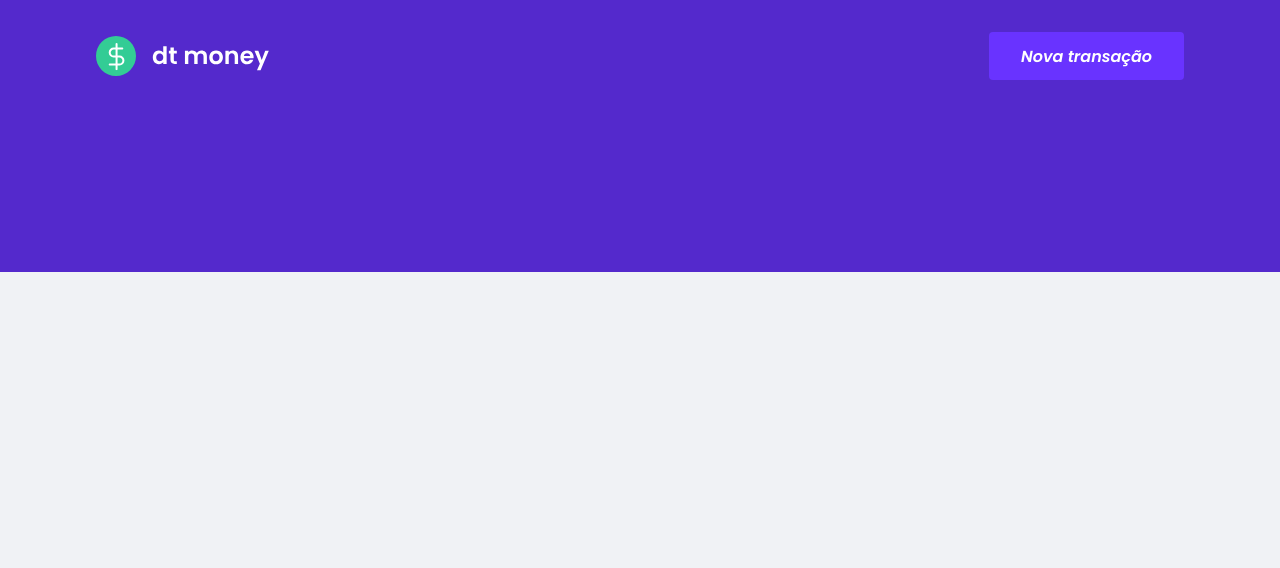
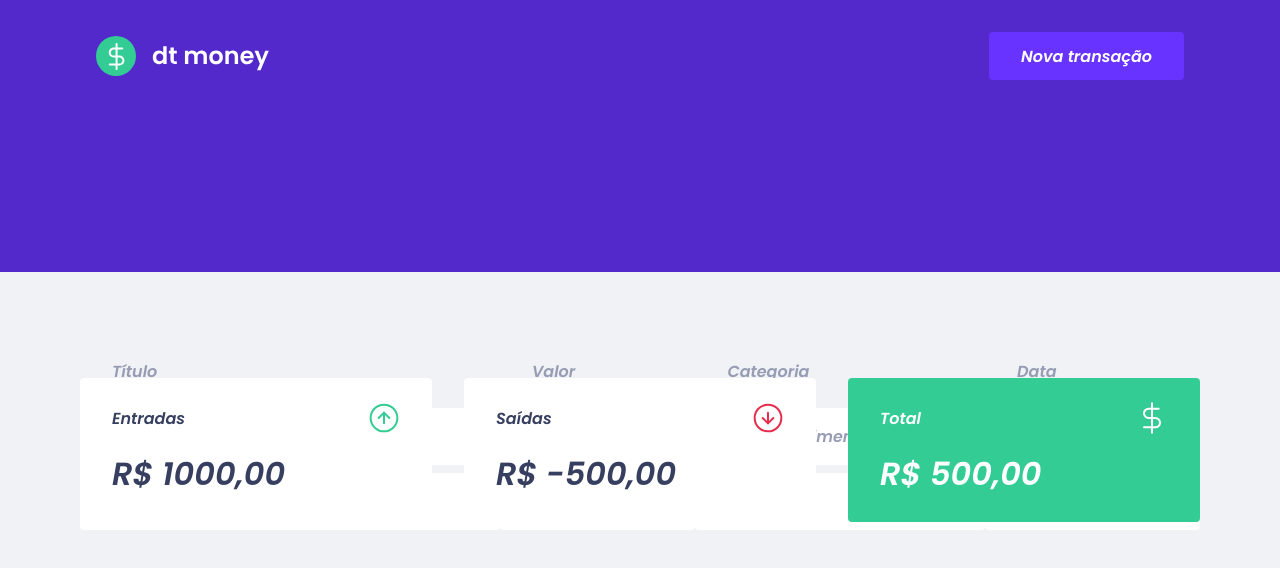
Before and after one commit to joseNeilson25/dtmoney, a React (Create React App) app: page / in a window 1280 px wide. Shown: the top 568 px of the page. Built offline with nearby package versions, Linux system fonts and the light colour scheme.

Commit message:
2º metodo

```diff
--- a/src/App.tsx
+++ b/src/App.tsx
@@ -1,3 +1,4 @@
+import { Dashboard } from "./components/Dashboard";
 import { Header } from "./components/Header";
 import { GlobalStyle } from "./styles/global";
 
@@ -5,6 +6,7 @@
   return (
     <>
       <Header/>
+      <Dashboard/>
       <GlobalStyle />
     </>
   );}
--- a/src/components/Dashboard/index.tsx
+++ b/src/components/Dashboard/index.tsx
@@ -1,9 +1,12 @@
+import { Sumary } from "../Sumary";
 import { Container } from "../Dashboard/style";
+import { TransactionTable } from "../TransactionsTable";
 
 export function Dashboard(){
     return(
         <Container>
-
+            <TransactionTable/>
+            <Sumary/>
         </Container>
     );
 }
--- /dev/null
+++ b/src/components/Sumary/index.tsx
@@ -0,0 +1,32 @@
+import outcomeImg from "../../assets/outcome.svg";
+import totalcomeImg from "../../assets/total.svg";
+import incomeImg from "../../assets/income.svg";
+import { Container } from "./styles";
+
+export function Sumary(){
+    return(
+        <Container>
+            <div>
+                <header>
+                    <p>Entradas</p>
+                    <img src={incomeImg} alt="entradas" />
+                </header>
+                <strong>R$ 1000,00</strong>
+            </div>
+            <div>
+                <header>
+                    <p>Saídas</p>
+                    <img src={outcomeImg} alt="Saídas" />
+                </header>
+                <strong>R$ -500,00</strong>
+            </div>
+            <div className="dads">
+                <header>
+                    <p>Total</p>
+                    <img src={totalcomeImg} alt="entradas" />
+                </header>
+                <strong>R$ 500,00</strong>
+            </div>
+        </Container>
+    )
+}
--- /dev/null
+++ b/src/components/Sumary/styles.ts
@@ -0,0 +1,37 @@
+import styled from "styled-components";
+
+export const Container = styled.div`
+
+    display: grid;
+    grid-template-columns: repeat(3, 1fr);
+    gap: 2rem;
+    margin-top: -10rem;
+
+    div{
+        background: var(--shape);
+        padding: 1.5rem 2rem;
+        border-radius: 0.25rem;
+        color: var(--text-title);
+
+
+    &.dads{
+        color: #FFF;
+        background: var(--green);
+    }
+
+
+    header{
+        display:flex;
+        align-items: center;
+        justify-content: space-between;
+    }
+
+    strong{
+        display: block;
+        margin-top: 1rem;
+        font-size 2rem;
+        font-weight: 500;
+        line-height: 3rem;
+    }
+}
+`;
--- /dev/null
+++ b/src/components/TransactionsTable/index.tsx
@@ -0,0 +1,33 @@
+import { Container } from "./styles";
+
+export function TransactionTable(){
+    return(
+        <Container>
+            <table>
+                <thead>
+                    <tr>
+                        <th>Título</th>
+                        <th>Valor</th>
+                        <th>Categoria</th>
+                        <th>Data</th>
+                    </tr>
+                </thead>
+                <tbody>
+                    <tr>
+                        <td>Desenvolvimento de website</td>
+                        <td className="deposit">R$ 12.000</td>
+                        <td>Desenvolvimento</td>
+                        <td>20/02/2021</td>
+                    </tr>
+                    <tr>
+                        <td>Aluguel</td>
+                        <td className="withdraw">R$ -1.000</td>
+                        <td>Casa</td>
+                        <td>20/02/2021</td>
+                    </tr>
+
+                </tbody>
+            </table>
+        </Container>
+    );
+}
--- /dev/null
+++ b/src/components/TransactionsTable/styles.ts
@@ -0,0 +1,44 @@
+import styled from "styled-components";
+
+export const Container = styled.div`
+
+    margin-top:4rem;
+
+    table{
+        width: 100%;
+        border-spacing: 0 0.5rem;
+
+        th{
+            color: var(--text-body);
+            font-weight: 400;
+            padding: 1rem 2rem;
+            text-align: left;
+            line-height:1.5rem
+        }
+
+        td{
+            padding: 1rem 2rem;
+            border: 0;
+            background: var(--shape);
+            color: var(--text-body);
+            border-radius: 00.25rem;
+
+            &:first-child{
+                color: var(--text-title);
+            }
+            &.deposit{
+                color:var(--green);
+            }
+
+            &.withdraw{
+                color: var(--red);
+            }
+        }
+
+
+
+
+    }
+
+
+`;
--- a/src/styles/global.ts
+++ b/src/styles/global.ts
@@ -5,6 +5,7 @@
     :root{
         --background: #f0f2f5;
         --red: #E52E4D;
+        --green: #33CC95;
         --blue: #5429CC;
 
         --blue-light: #6933FF;
```
